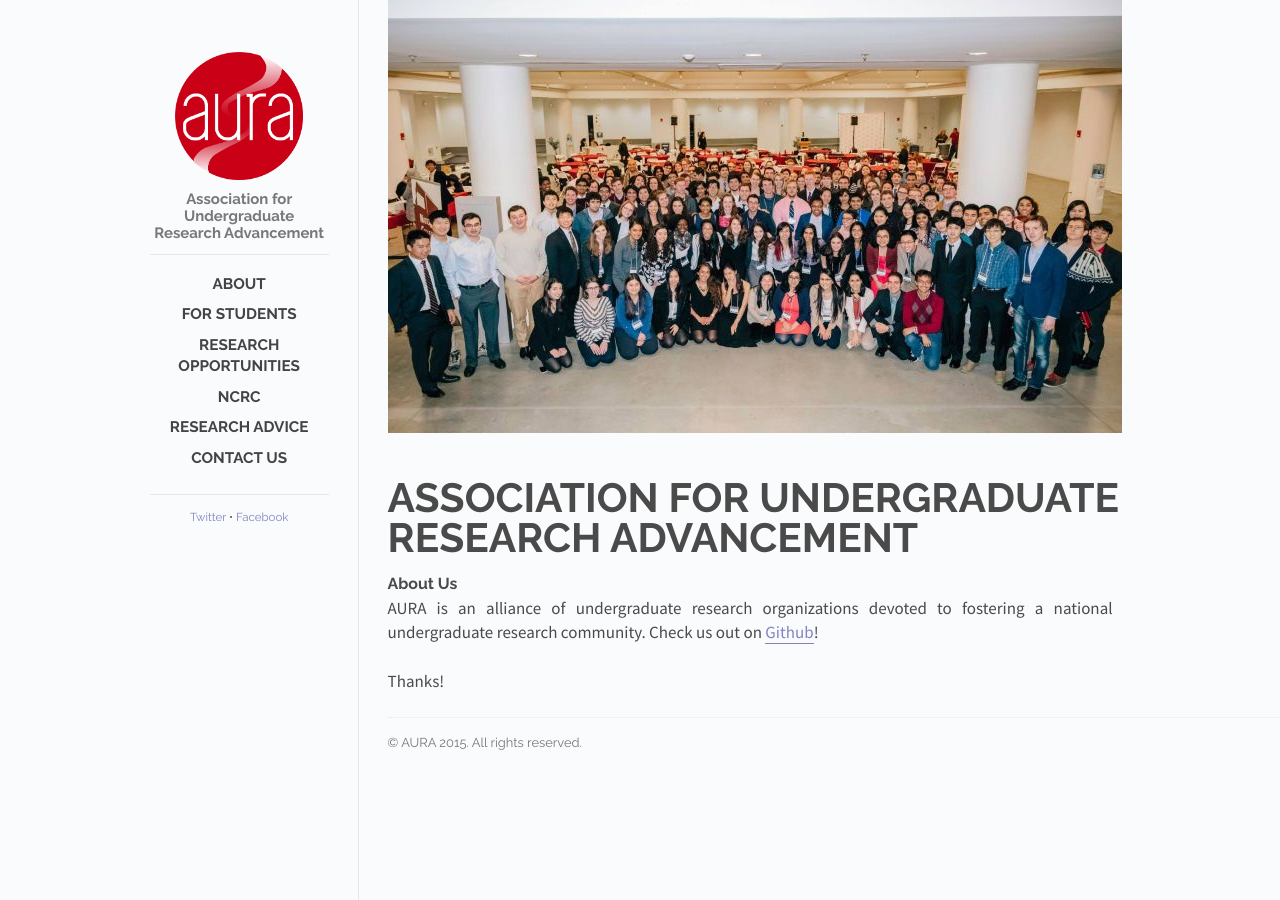
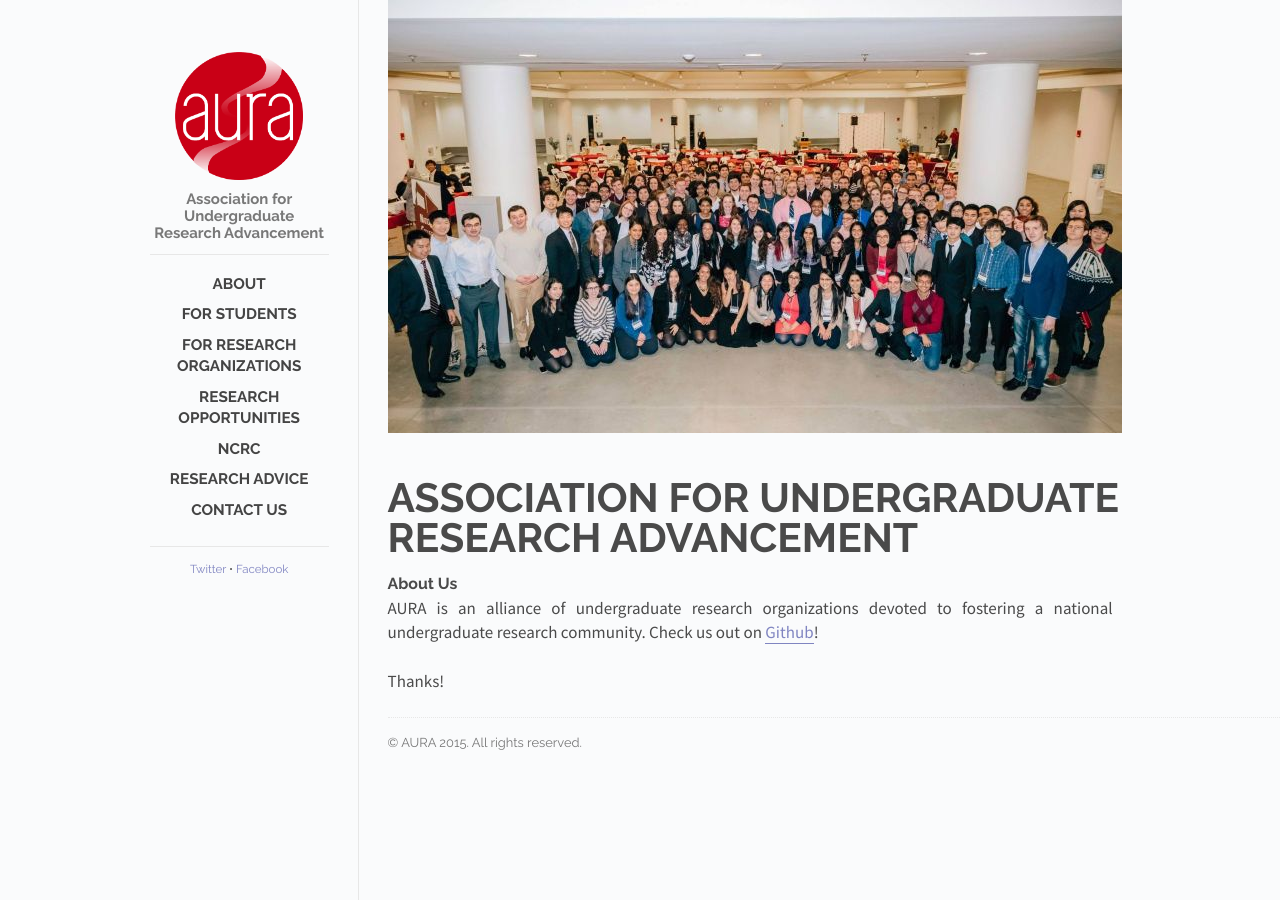
Before and after one commit to kraftp/aura_website, a Jekyll site: the page built from index.html, in a window 1280 px wide. Built offline with Jekyll 4.4.1, drawn with Linux system fonts in a browser that asks for light colours; Markdown is read by kramdown in place of the engine named in the settings; the list of posts is cut into pages by our own code.

Commit message:
Update _config.yml

```diff
--- a/_config.yml
+++ b/_config.yml
@@ -35,5 +35,5 @@
   repo:              https://github.com/kraftp/aura_website
 
 # Pages in website header
-pages_list:       {'About':'/about', 'For Students':'/for_students', 'Research Opportunities':'/research_opportunities', "NCRC":'/NCRC', "Research Advice":'/research_advice', "Contact Us":'/contact_us'}
+pages_list:       {'About':'/about', 'For Students':'/for_students', 'For Research Organizations':'/for_research_organizations', 'Research Opportunities':'/research_opportunities', "NCRC":'/NCRC', "Research Advice":'/research_advice', "Contact Us":'/contact_us'}
 home: '/2015-5-19-homepage'
```
